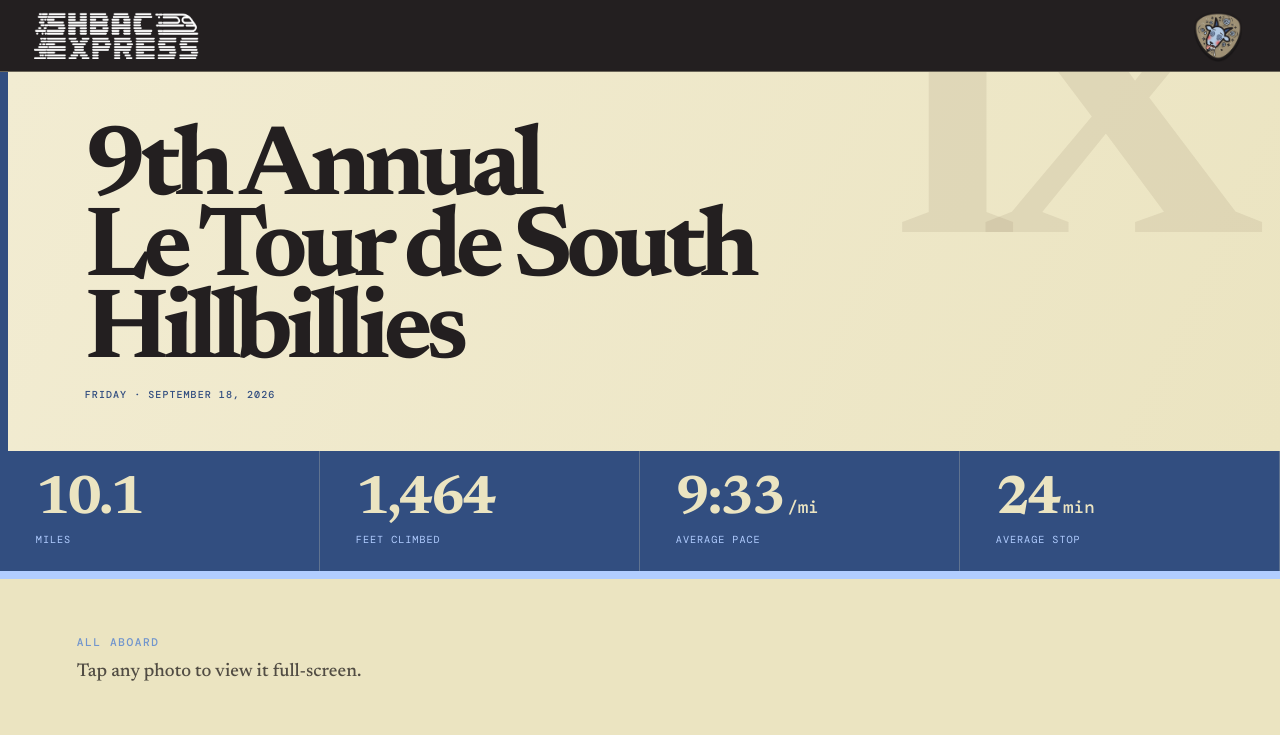
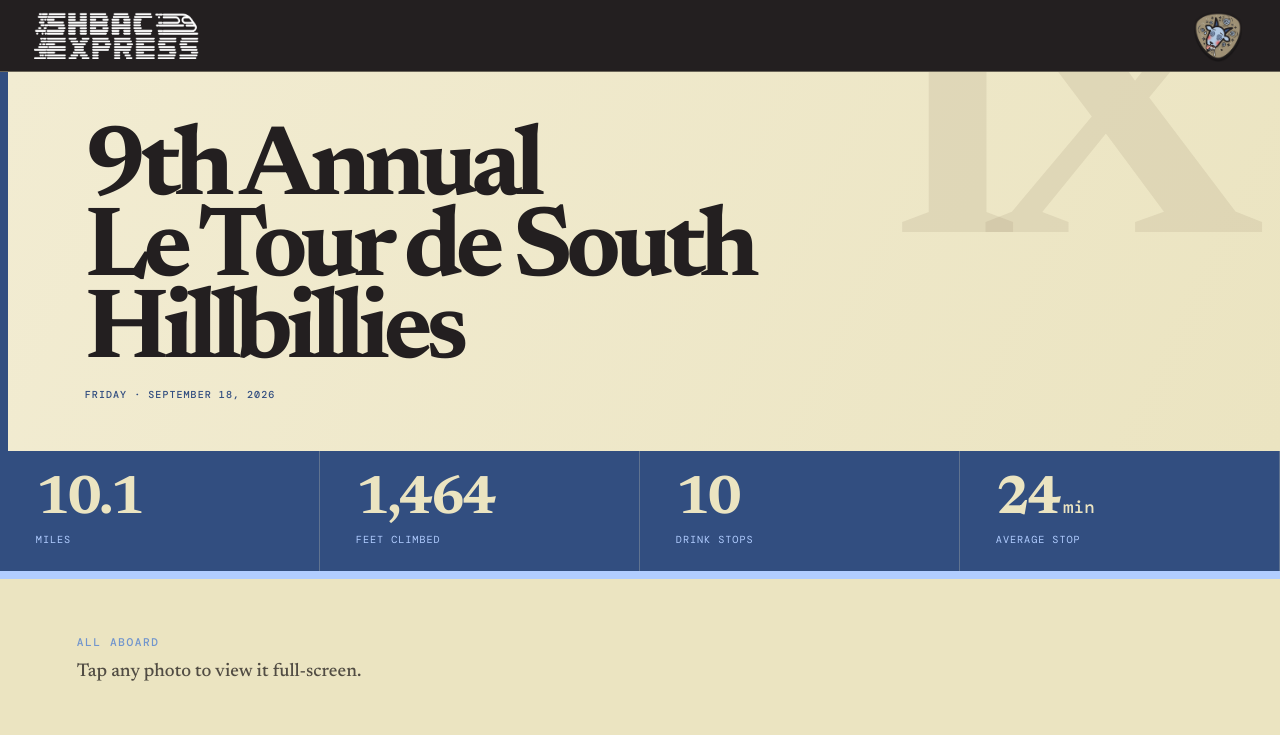
Before and after one commit to goleb1/goatpath, a React (Vite) app: page / in a window 1280 px wide. Shown: the top 735 px of the page. Built offline with nearby package versions, Linux system fonts and the light colour scheme.

Commit message:
Use drink stops in recap metrics (#13)

```diff
--- a/src/ArchiveApp.tsx
+++ b/src/ArchiveApp.tsx
@@ -61,7 +61,7 @@ export default function ArchiveApp() {
       <section className="archive-stats" aria-label="Activity statistics">
         <div><strong>10.1</strong><span>miles</span></div>
         <div><strong>1,464</strong><span>feet climbed</span></div>
-        <div><strong>9:33<small>/mi</small></strong><span>average pace</span></div>
+        <div><strong>10</strong><span>drink stops</span></div>
         <div><strong>24<small>min</small></strong><span>average stop</span></div>
       </section>
 
```
